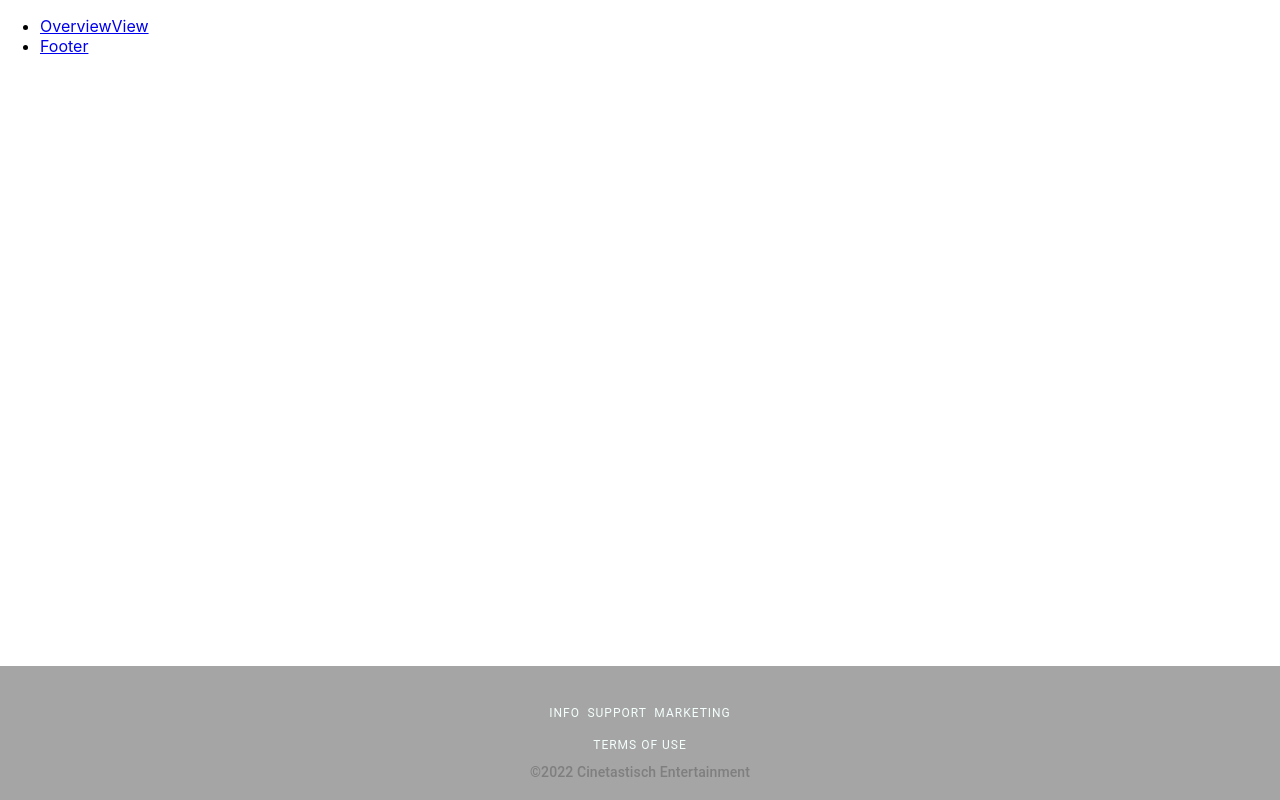
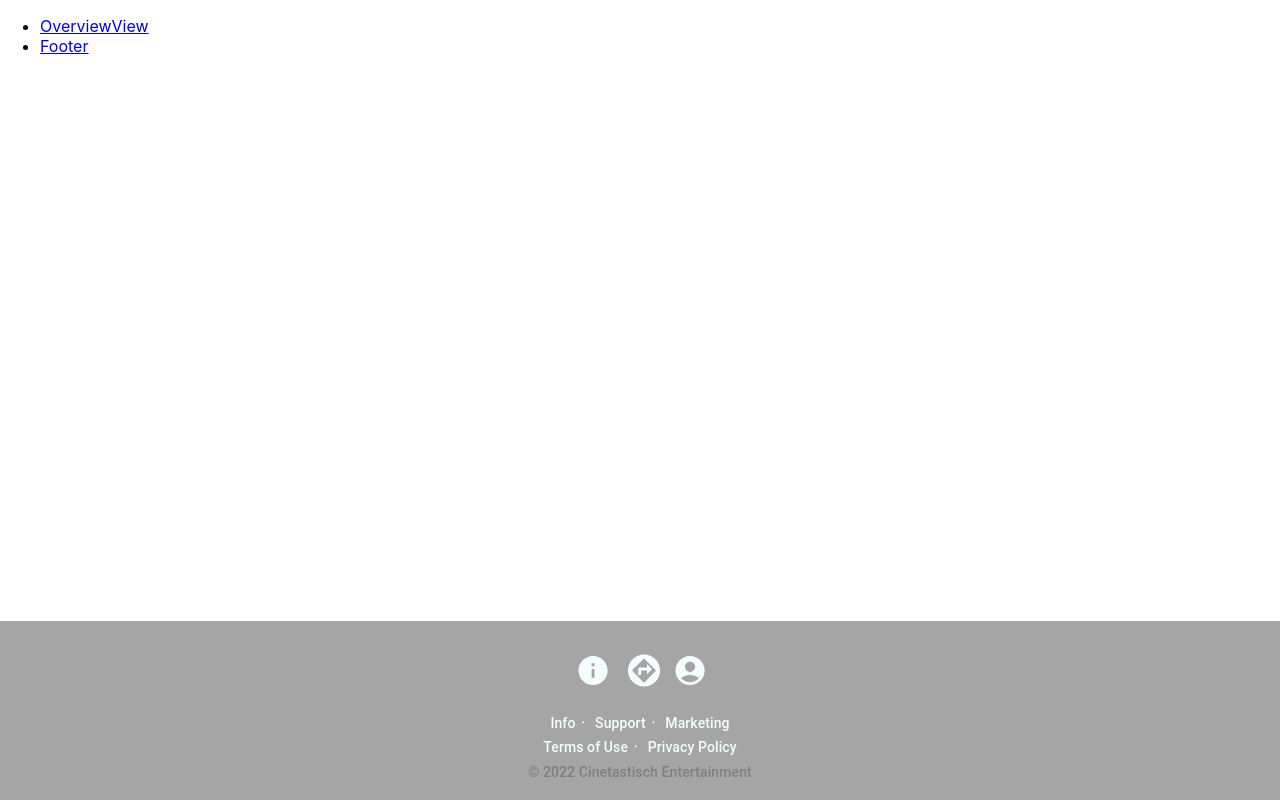
Before and after one commit to KI-Projekt/Kino, a React (Create React App) app: page /footerTest in a window 1280 px wide. Built offline with nearby package versions, Linux system fonts and the light colour scheme.

Commit message:
footer styling

```diff
--- a/package.json
+++ b/package.json
@@ -5,6 +5,7 @@
   "dependencies": {
     "@emotion/react": "^11.10.5",
     "@emotion/styled": "^11.10.5",
+    "@mui/icons-material": "^5.10.16",
     "@mui/material": "^5.10.14",
     "@testing-library/jest-dom": "^5.16.5",
     "@testing-library/react": "^13.4.0",
--- a/src/components/Footer.tsx
+++ b/src/components/Footer.tsx
@@ -1,6 +1,9 @@
 import * as React from 'react';
 import "../styles/Footer.css";
 import { Container, Grid, Box, Link, Typography }from '@mui/material/';
+import InfoIcon from '@mui/icons-material/Info';
+import AssistantDirectionIcon from '@mui/icons-material/AssistantDirection';
+import AccountCircleIcon from '@mui/icons-material/AccountCircle';
 
 export default function Footer(){
     return <div>
@@ -11,28 +14,33 @@ export default function Footer(){
                     </Grid>
                     <Grid  item xs={4} sm={4}>
                         <Box>
+                            <Typography align='center'> <InfoIcon className='FooterIcons' fontSize='large'></InfoIcon> <AssistantDirectionIcon className='FooterIcons' fontSize='large'></AssistantDirectionIcon><AccountCircleIcon className='FooterIcons' fontSize='large'></AccountCircleIcon></Typography>
                             <Typography align='center'>
-                                <Link className="FooterLink" href="/" color="inherit" underline="none" variant="overline">
-                                    Info
+                                <Link className="FooterLink" href="/" color="inherit" underline="none" variant="subtitle2">
+                                    Info ᛫
                                 </Link>
-                                <Link className="FooterLink" href="/" color="inherit" underline="none" variant="overline">
-                                    Support
+                                <Link className="FooterLink" href="/" color="inherit" underline="none" variant="subtitle2">
+                                    Support ᛫
                                 </Link>
-                                <Link className="FooterLink" href="/" color="inherit" underline="none" variant="overline">
+                                <Link className="FooterLink" href="/" color="inherit" underline="none" variant="subtitle2">
                                     Marketing
                                 </Link>
                             </Typography>
                         </Box>
+
                         <Box>
                             <Typography align='center'>
-                            <Link href="/" color="inherit" underline="none" variant="overline" >
-                                Terms of Use
+                            <Link className="FooterLink" href="/" color="inherit" underline="none" variant="subtitle2" >
+                                Terms of Use ᛫
+                            </Link>
+                            <Link className="FooterLink" href="/" color="inherit" underline="none" variant="subtitle2" >
+                                Privacy Policy
                             </Link>
                             </Typography>
                         </Box>
                         <Box>
                             <Typography className='LowestFooterBox'variant='subtitle2' align='center'>
-                                &copy;{new Date().getFullYear()} Cinetastisch Entertainment
+                                &copy; {new Date().getFullYear()} Cinetastisch Entertainment
                             </Typography>
                         </Box>
                     </Grid>
--- a/src/styles/Footer.css
+++ b/src/styles/Footer.css
@@ -19,4 +19,11 @@
 
 .LowestFooterBox{
     color: #7F7F7F;
+    padding-top: 1mm;
 }
+
+.FooterIcons{
+    padding-left: 2mm;
+    padding-right: 1mm;
+    padding-bottom: 4mm;
+}
```
Also changed, not shown: 1 other file (tests, documents, lock files or other folders).
